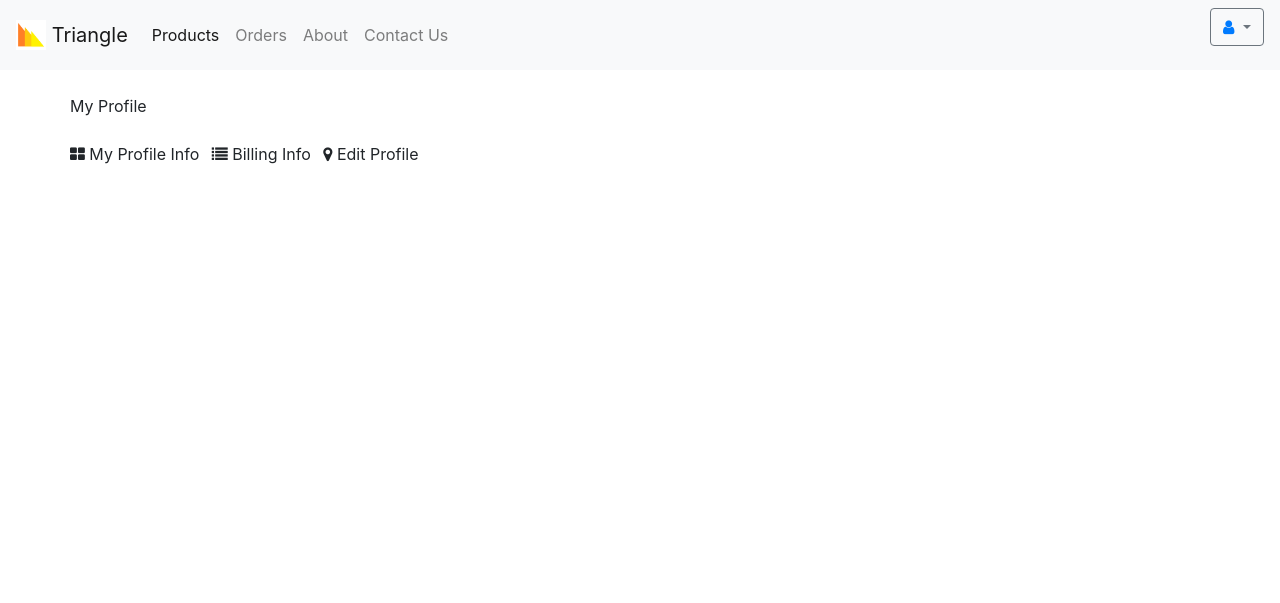
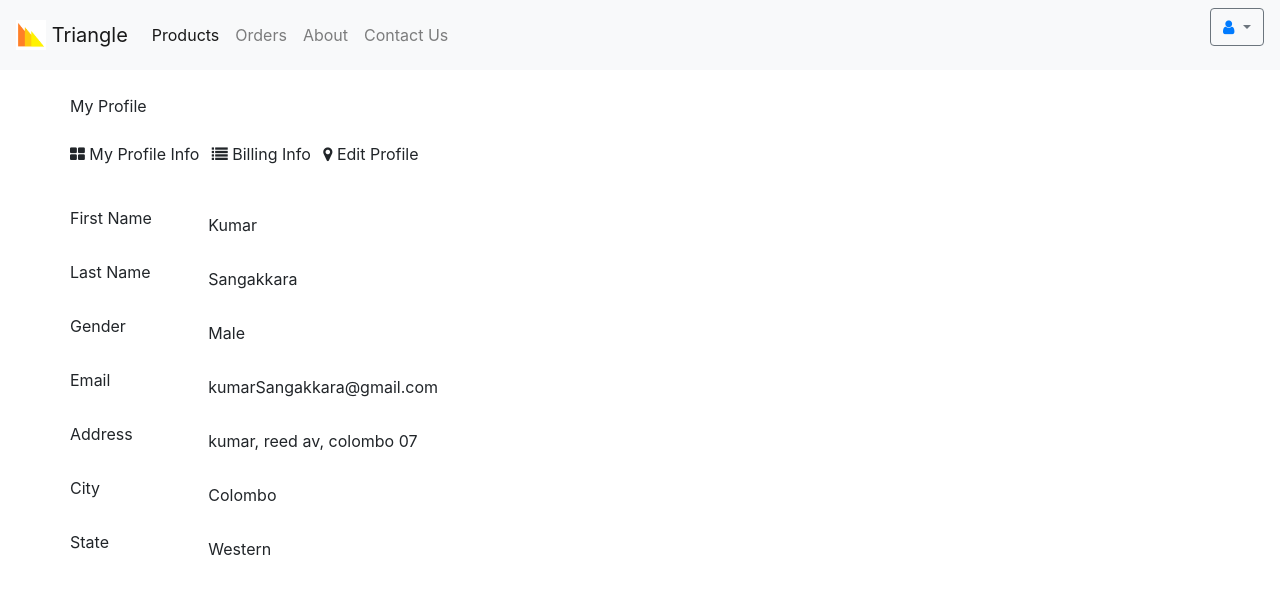
Before and after one commit to psgatwork/FrontEndTemplate, a website: page html/Client/Profile/myProfile.html in a window 1280 px wide. Drawn offline with nearby package versions, Linux system fonts and the light colour scheme.

Commit message:
Profile View Updated

```diff
--- a/html/Client/Profile/myProfile.html
+++ b/html/Client/Profile/myProfile.html
@@ -17,12 +17,13 @@
             <img src="../../../Resources/images/logoOnly.png" width="30" height="30" class="d-inline-block align-top" alt=""> Triangle
         </a>
         <button class="navbar-toggler" type="button" data-toggle="collapse" data-target="#navbarNav" aria-controls="navbarNav" aria-expanded="false" aria-label="Toggle navigation">
-          <span class="navbar-toggler-icon"></span>
+            <span class="navbar-toggler-icon"></span>
         </button>
         <div class="collapse navbar-collapse" id="navbarNav">
             <ul class="navbar-nav">
                 <li class="nav-item active">
-                    <a class="nav-link" href="../Products/viewAllProducts.html">Products <span class="sr-only">(current)</span></a>
+                    <a class="nav-link" href="../Products/viewAllProducts.html">Products <span
+                            class="sr-only">(current)</span></a>
                 </li>
                 <li class="nav-item">
                     <a class="nav-link" href="../Orders/myOrders.html">Orders</a>
@@ -48,13 +49,13 @@
                 <a class="dropdown-item" href="../Login/login.html">Logout</a>
             </div>
         </form>
-    </nav><br/>
+    </nav><br />
 
     <div class="container">
         <div class="row">
             <span>My Profile</span>
         </div>
-    </div><br/>
+    </div><br />
 
     <div class="container">
         <div class="row">
@@ -70,7 +71,70 @@
                 </li>
             </ul>
         </div>
-    </div><br/>
+    </div><br />
+
+    <div class="container">
+        <div class="row">
+            <form class="form-manual">
+                <div class="form-group row">
+                    <div class="col-sm-2">
+                        <label for="ciFirstName">First Name</label>
+                    </div>
+                    <div class="col-sm-10 ">
+                        <input type="text" class="form-control-plaintext" id="ciFirstName" value="Kumar ">
+                    </div>
+                </div>
+                <div class="form-group row">
+                    <div class="col-sm-2">
+                        <label for="ciLastName">Last Name</label>
+                    </div>
+                    <div class="col-sm-10 ">
+                        <input type="text" class="form-control-plaintext" id="ciLastName" value="Sangakkara">
+                    </div>
+                </div>
+                <div class="form-group row">
+                    <div class="col-sm-2">
+                        <label for="ciGender">Gender</label>
+                    </div>
+                    <div class="col-sm-10 ">
+                        <input type="text" class="form-control-plaintext" id="ciGender" value="Male">
+                    </div>
+                </div>
+                <div class="form-group row">
+                    <div class="col-sm-2">
+                        <label for="ciEmail">Email</label>
+                    </div>
+                    <div class="col-sm-10 ">
+                        <input type="text" class="form-control-plaintext" id="ciEmail" value="kumarSangakkara@gmail.com">
+                    </div>
+                </div>
+                <div class="form-group row">
+                    <div class="col-sm-2">
+                        <label for="ciAddress">Address</label>
+                    </div>
+                    <div class="col-sm-10 ">
+                        <input type="text" class="form-control-plaintext" id="ciAddress" value="kumar, reed av, colombo 07">
+                    </div>
+                </div>
+                <div class="form-group row">
+                    <div class="col-sm-2">
+                        <label for="ciCity">City</label>
+                    </div>
+                    <div class="col-sm-10 ">
+                        <input type="text" class="form-control-plaintext" id="ciCity" value="Colombo">
+                    </div>
+                </div>
+                <div class="form-group row">
+                    <div class="col-sm-2">
+                        <label for="ciState">State</label>
+                    </div>
+                    <div class="col-sm-10 ">
+                        <input type="text" class="form-control-plaintext" id="ciState" value="Western">
+                    </div>
+                </div>
+            </form>
+        </div>
+    </div>
 </body>
 
 </html>
```
